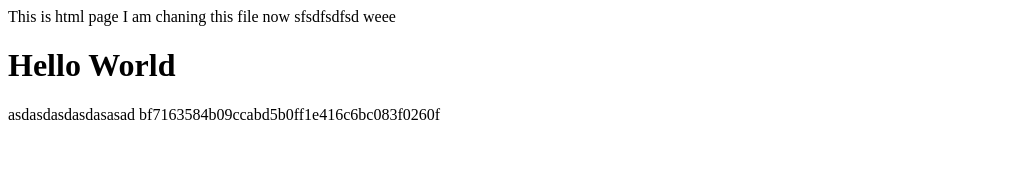
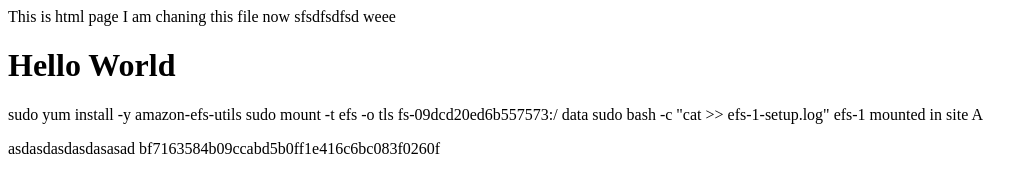
Before and after one commit to asad059/git-action, a plain HTML site: page index.html in a window 1280 px wide. Shown: the whole page, without its empty margins (0-1036 px from the left). Drawn offline with Linux system fonts and the light colour scheme.

Commit message:
efs change

```diff
--- a/index.html
+++ b/index.html
@@ -6,6 +6,10 @@ weee
 <html>
 <body>
 <h1> Hello World</h1>
+<p>sudo yum install -y amazon-efs-utils
+sudo mount -t efs -o tls fs-09dcd20ed6b557573:/ data
+sudo bash -c "cat >> efs-1-setup.log"
+efs-1 mounted in site A</p>
 </body>
 </html>
 asdasdasdasdasasad
```
